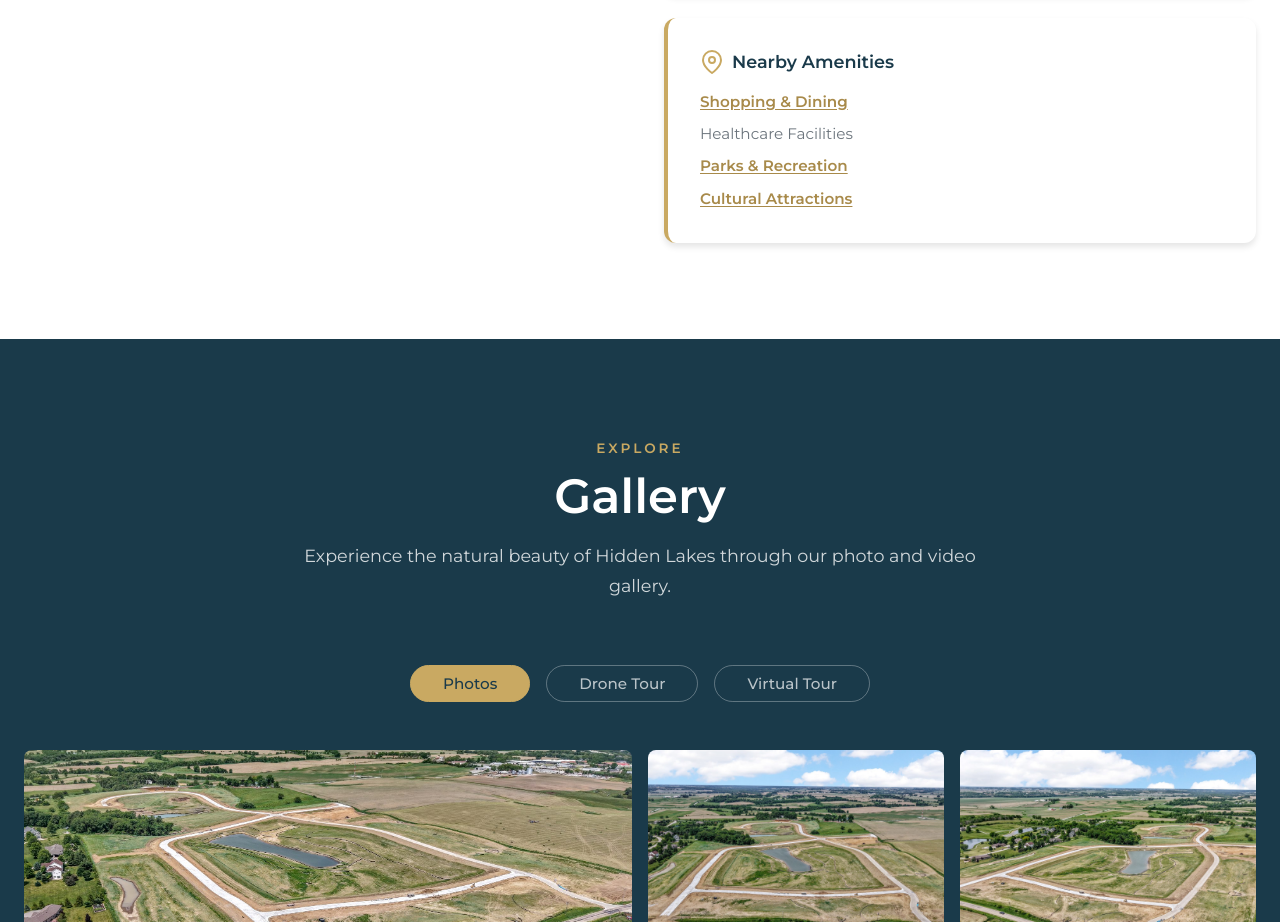
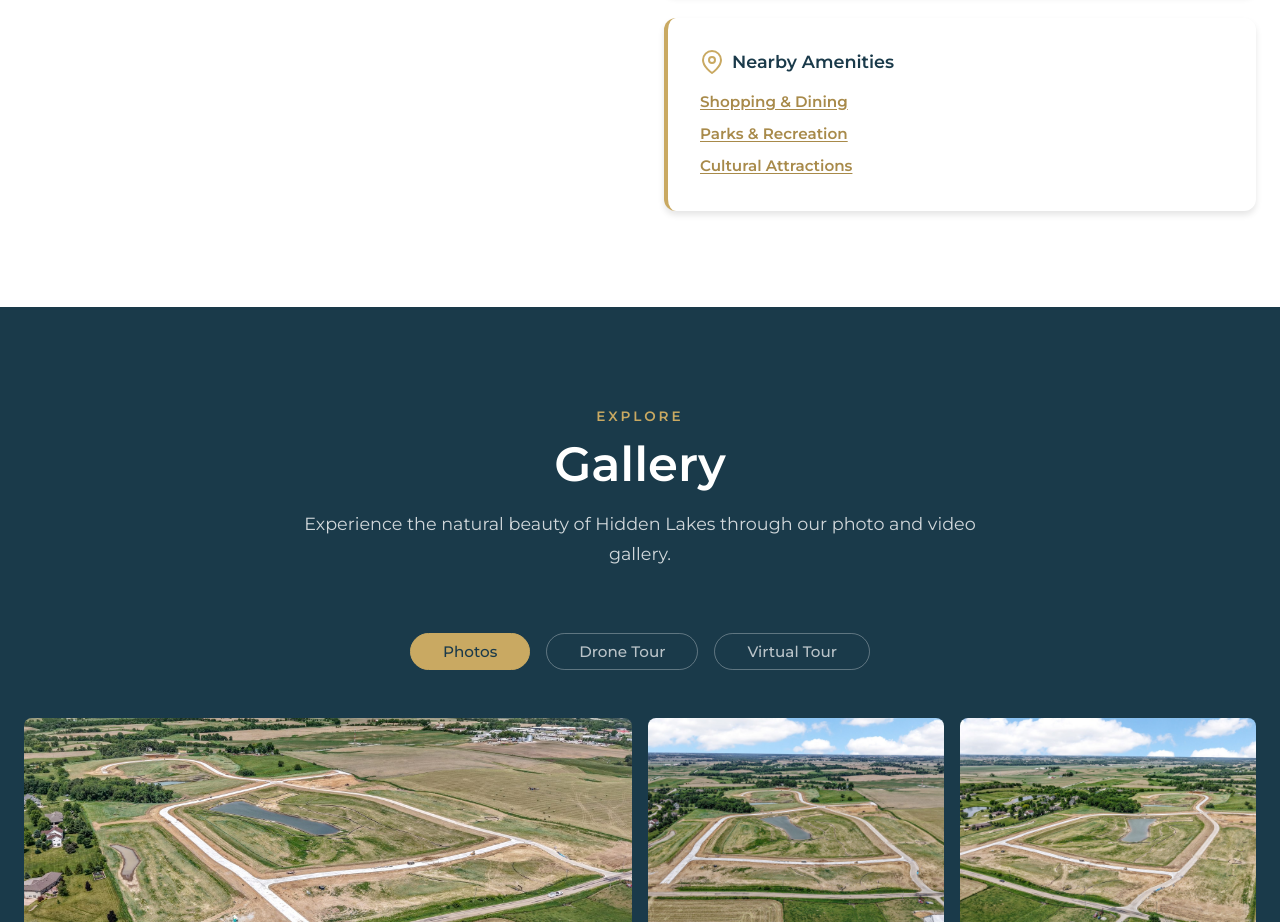
Before and after one commit to AdamMeeker/hidden-lakes-website, a plain HTML site: page index.html in a window 1280 px wide. Shown: the part 4100-5022 px from the top of the page. Drawn offline with Linux system fonts and the light colour scheme.

Commit message:
Remove Healthcare Facilities from amenities list

```diff
--- a/index.html
+++ b/index.html
@@ -347,7 +347,6 @@
                         </h3>
                         <ul class="location-list">
                             <li><a href="https://downtowniowacity.com" target="_blank" rel="noopener">Shopping & Dining</a></li>
-                            <li>Healthcare Facilities</li>
                             <li><a href="https://www.mycountyparks.com/County/Johnson" target="_blank" rel="noopener">Parks & Recreation</a></li>
                             <li><a href="https://www.icgov.org/residents/arts-culture-entertainment" target="_blank" rel="noopener">Cultural Attractions</a></li>
                         </ul>
```
